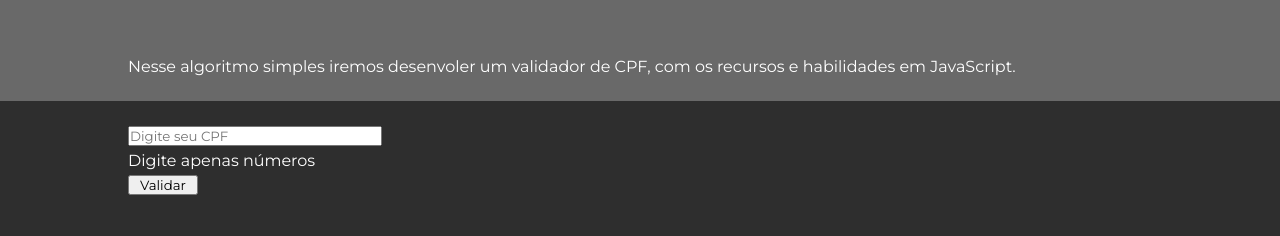
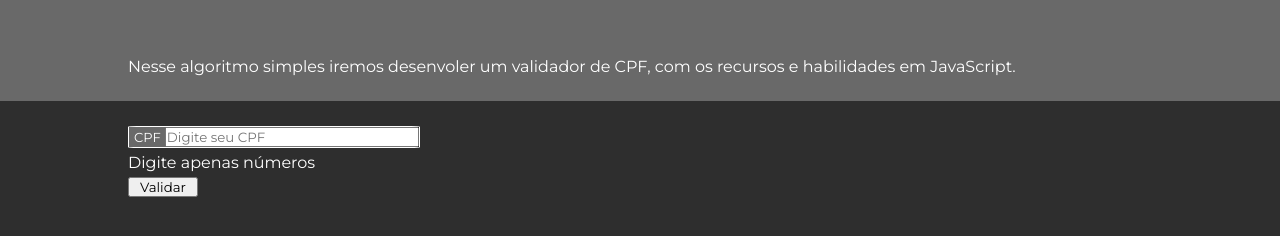
Before and after one commit to HudsonB1/js-validador-de-cpf, a plain HTML site: page index.html in a window 1280 px wide. Shown: the part 142-378 px from the top of the page. Drawn offline with Linux system fonts and the light colour scheme.

Commit message:
Layoute e finalizado

```diff
--- a/index.html
+++ b/index.html
@@ -22,9 +22,9 @@
     <main>
         <div>
             <form action="">
-                <input type="text"name="cpf" style="color: #000;" \
-                pattern="\d{3}\.\d{3}\.\d{3}-\d{2}" \
-                title="Digite um CPF no formato: xxx.xxx.xxx-xx" placeholder="Digite seu CPF">
+                <label for="">CPF</label>
+                <input type="text" name="cpf" \ pattern="\d{3}\.\d{3}\.\d{3}-\d{2}" \
+                    title="Digite um CPF no formato: xxx.xxx.xxx-xx" placeholder="Digite seu CPF">
                 <!-- https://gist.github.com/marcoscastro/7887900ceebe9e223dce -->
             </form>
         </div>
--- a/style.css
+++ b/style.css
@@ -4,11 +4,11 @@
     font-family: 'Montserrat', sans-serif;
     margin: 0;
     padding: 0;
-    color: #fff;
 }
 
 body {
     background-color: #2e2e2e;
+    color: #fff;
 }
 
 header {
@@ -38,9 +38,19 @@ main div {
 
 main div form {
     margin-top: 25px;
+    border: 1px solid #fff;
+    border-radius: 3%;
+    width: 290px;
+}
+
+main div form label{
+    padding: 2px 5px;
+    font-size: 13px;
+    background-color: #696969;
 }
 
 main div form input{
+    margin-left: -5px;
     width: 250px;
 }
 
```
